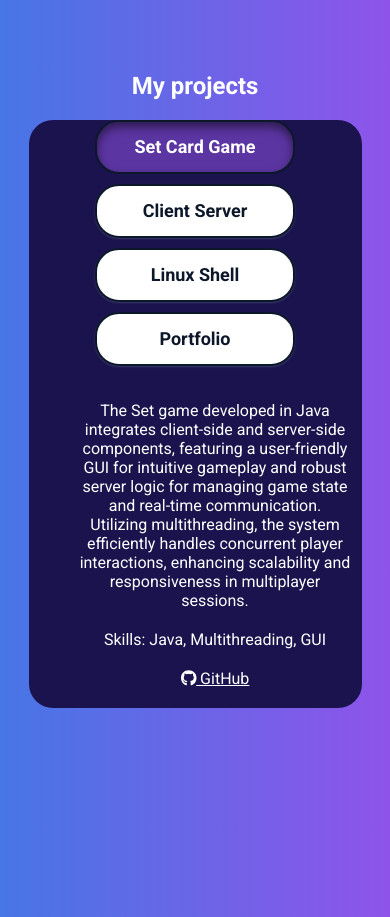
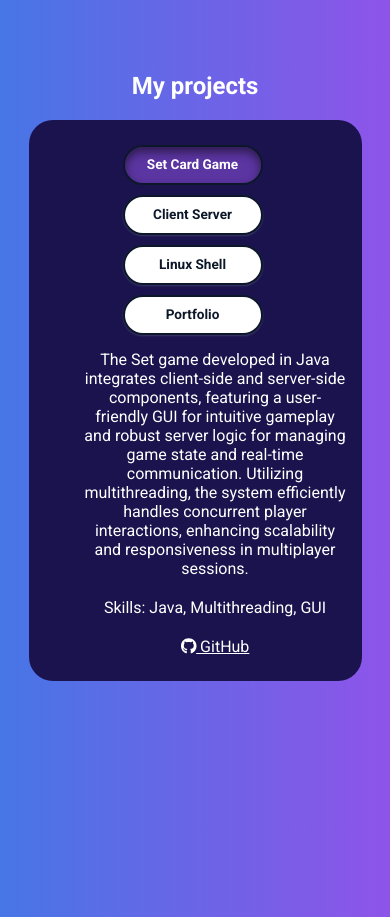
Before and after one commit to GabrielMagidov/Portfolio, a React (Create React App) app: page / in a window 390 px wide. Shown: the part 1460-2377 px from the top of the page. Built offline with nearby package versions, Linux system fonts and the light colour scheme.

Commit message:
Update website with new changes

```diff
--- a/src/components/Projects.css
+++ b/src/components/Projects.css
@@ -142,7 +142,7 @@ h2 {
 @media (max-width: 480px) {
   #project {
     width: 90%; /* Adjust width for smaller screens */
-    padding: 0px; /* Adjust padding for smaller screens */
+    padding: 5px; /* Adjust padding for smaller screens */
     min-height: auto; /* Adjust minimum height */
   }
 
@@ -176,4 +176,9 @@ h2 {
     box-sizing: border-box; /* Include padding and border in width */
     font-size: 0.9rem; /* Adjust font size for smaller screens */
   }
+  .tab-buttons-column {
+    margin-right: 5px; /* Margin between buttons and content */
+    margin-bottom: 0; /* Remove bottom margin */
+    width: auto; /* Auto width for larger screens */
+  }
 }
--- a/src/components/TabButton.css
+++ b/src/components/TabButton.css
@@ -40,3 +40,18 @@
   background-color: #5b35a1;
   color: #fff;
 }
+@media (max-width: 768px) {
+  .tab-button {
+    font-size: 0.9rem; /* Adjust font size for smaller screens */
+    padding: 0.8rem 1.2rem; /* Adjust padding for smaller screens */
+    max-width: 160px; /* Max width for smaller screens */
+  }
+}
+
+@media (max-width: 480px) {
+  .tab-button {
+    font-size: 0.85rem; /* Adjust font size for extra small screens */
+    padding: 0.7rem 1rem; /* Adjust padding for extra small screens */
+    max-width: 140px; /* Max width for extra small screens */
+  }
+}
```
Also changed, not shown: 6 other files (tests, documents, lock files or other folders).
